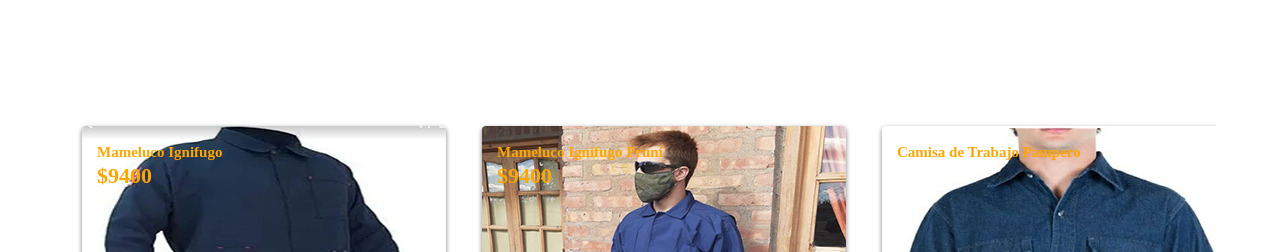
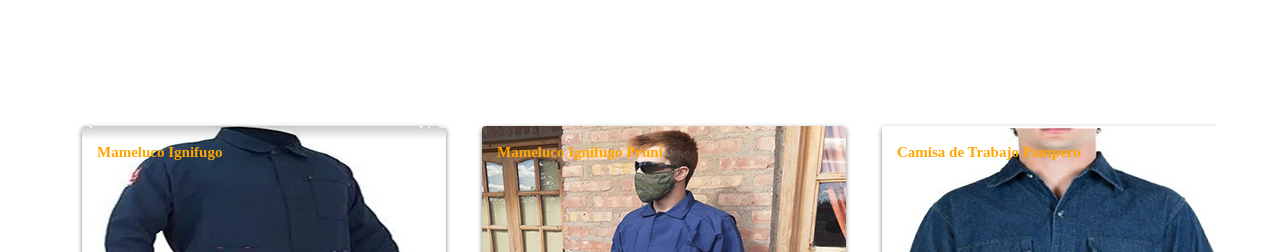
Before and after one commit to EviansSRL/Evians-SRL, a plain HTML site: page index.html in a window 1280 px wide. Shown: the part 1120-1372 px from the top of the page. Drawn offline with Linux system fonts and the light colour scheme.

Commit message:
Subo la página a internet

```diff
--- a/index.html
+++ b/index.html
@@ -61,7 +61,7 @@
                         <div class="slick">
                               <div>
                                     <a href="https://api.whatsapp.com/send?phone=542996201407&text=Hola!%20Necesito%20informaci%C3%B3n%20sobre%20los%20productos%20que%20se%20encuentran%20en%20tu%20p%C3%A1gina.">
-                                          <h4><small>Mameluco Ignifugo</small>$9400</h4>
+                                          <h4><small>Mameluco Ignifugo</small></h4>
                                           <picture>
                                                 <img src="images/1.jpg" alt="Image">
                                           </picture>
@@ -72,7 +72,7 @@
                         <div class="slick">
                               <div>
                                     <a href="https://api.whatsapp.com/send?phone=542996201407&text=Hola!%20Necesito%20informaci%C3%B3n%20sobre%20los%20productos%20que%20se%20encuentran%20en%20tu%20p%C3%A1gina.">
-                                          <h4><small>Mameluco Ignifugo Pruni</small>$9400</h4>
+                                          <h4><small>Mameluco Ignifugo Pruni</small></h4>
                                           <picture>
                                                 <img src="images/2.jpg" alt="Image">
                                           </picture>
```
